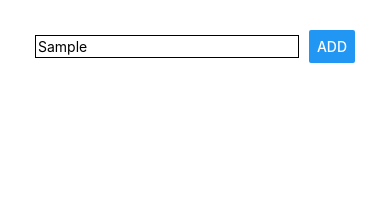
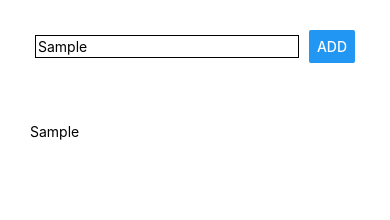
Before and after one commit to bidodev/react-native-todo-list, a React Native app: screen / in a window 390 px wide. Both pictures are taken after typing "Sample" into the empty fields and a click on the button "ADD". Shown: the top 220 px of the page. Built offline with nearby package versions, Linux system fonts and the light colour scheme.

Commit message:
output list of goals

```diff
--- a/App.js
+++ b/App.js
@@ -1,13 +1,26 @@
 import { StatusBar } from "expo-status-bar";
-import React from "react";
+import React, { useState } from "react";
 import { StyleSheet, Text, View, TextInput, Button } from "react-native";
 
-import Header from "./components/header.jsx";
+import Header from "./components/header.component.jsx";
+import GoalsList from "./components/goalslist.component.jsx";
 
 export default function App() {
+
+  /**
+   *
+   */
+  const [goals, setGoals] = useState([]);
+
+  const handleGoalSubmit = (text) => {
+    setGoals(goals => [...goals, {id: goals.length + 2, text}]);
+  };
+
+
   return (
     <View>
-      <Header />
+      <Header handleGoalSubmit={handleGoalSubmit}/>
+      <GoalsList goals={goals} />
       <StatusBar style="auto" />
     </View>
   );
@@ -22,4 +35,4 @@ const styles = StyleSheet.create({});
  * the default direction is column
  * by default views only take the space it children require
  * main axis - left to right / cross axis - top to button
-*/
+ */
--- /dev/null
+++ b/components/goalslist.component.jsx
@@ -0,0 +1,18 @@
+import React from 'react'
+import { StyleSheet, Text, View } from 'react-native'
+
+const GoalsList = ({goals}) => {
+    return (
+        <View style={styles.list}>
+            {goals.map((goal) => <Text key={goal.id}>{goal.text}</Text>)}
+        </View>
+    )
+}
+
+export default GoalsList
+
+const styles = StyleSheet.create({
+    list: {
+        padding: 30,
+    }
+})
--- /dev/null
+++ b/components/header.component.jsx
@@ -0,0 +1,37 @@
+import React, { useState } from "react";
+import { StyleSheet, View, TextInput, Button } from "react-native";
+
+export default function Header({handleGoalSubmit}) {
+  const [goal, setGoal] = useState("");
+
+  const handleInputGoal = (text) => {
+    setGoal(text);
+  };
+
+  return (
+    <View style={styles.header}>
+      <TextInput
+        placeholder="Course Goal"
+        style={styles.inputText}
+        onChangeText={handleInputGoal}
+        value={goal}
+      />
+      <Button title="Add" onPress={() => handleGoalSubmit(goal)}/>
+    </View>
+  );
+}
+
+const styles = StyleSheet.create({
+  header: {
+    padding: 30,
+    flexDirection: "row", //in react native the default value is column, while in CSS its row
+    justifyContent: "space-around",
+    alignItems: "center",
+  },
+  inputText: {
+    borderColor: "black",
+    borderWidth: 1,
+    padding: 2,
+    width: "80%",
+  },
+});
--- a/components/header.jsx
+++ /dev/null
@@ -1,26 +0,0 @@
-import React from "react";
-import {StyleSheet, View, TextInput, Button } from "react-native";
-
-export default function Header() {
-  return (
-    <View style={styles.header}>
-      <TextInput placeholder="Course Goal" style={styles.inputText} />
-      <Button title="Add" />
-    </View>
-  );
-}
-
-const styles = StyleSheet.create({
-  header: {
-    padding: 30,
-    flexDirection: "row", //in react native the default value is column, while in CSS its row
-    justifyContent: "space-around",
-    alignItems: "center",
-  },
-  inputText: {
-    borderColor: "black",
-    borderWidth: 1,
-    padding: 2,
-    width: "80%",
-  },
-});
```
